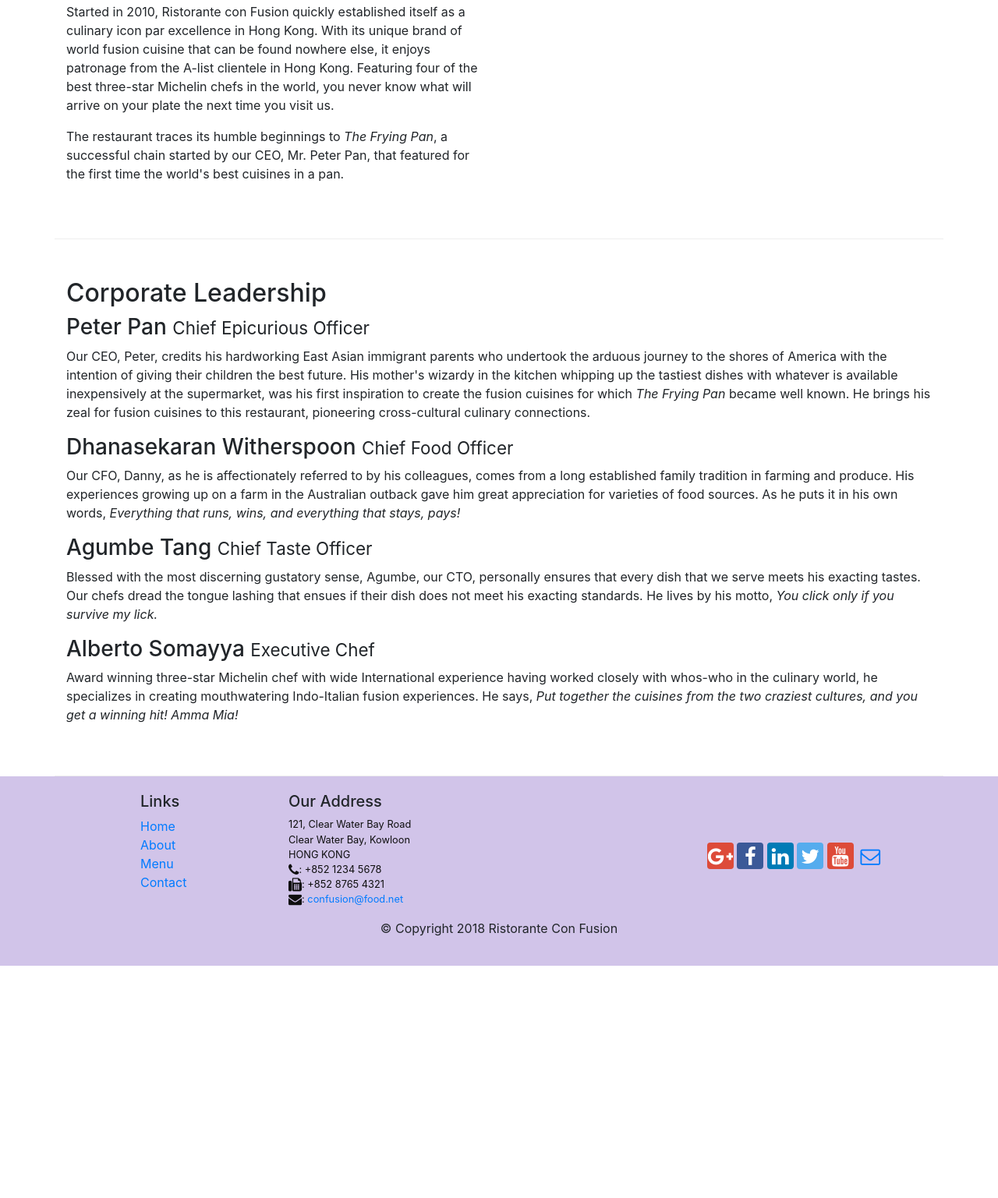
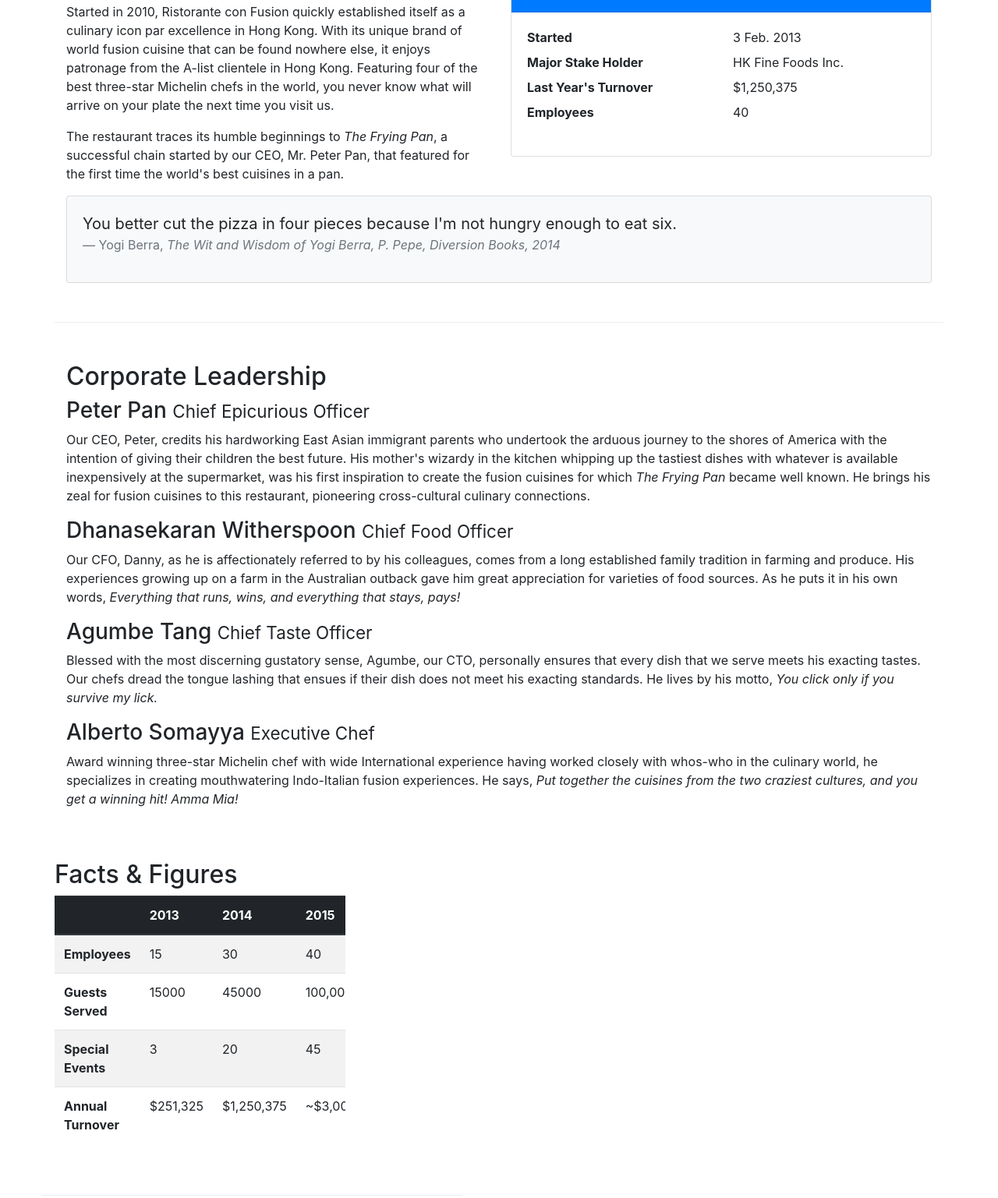
Before and after one commit to pragyajeet-c/RestaurantWebUI, a website: page aboutus.html in a window 1280 px wide. Shown: the part 578-2115 px from the top of the page at 78% size. Before the commit the page ends 1817 px from the top, so only its background shows below. Drawn offline with nearby package versions, Linux system fonts and the light colour scheme.

Commit message:
Tables and Cards

```diff
--- a/aboutus.html
+++ b/aboutus.html
@@ -67,7 +67,34 @@
                 <p>Started in 2010, Ristorante con Fusion quickly established itself as a culinary icon par excellence in Hong Kong. With its unique brand of world fusion cuisine that can be found nowhere else, it enjoys patronage from the A-list clientele in Hong Kong.  Featuring four of the best three-star Michelin chefs in the world, you never know what will arrive on your plate the next time you visit us.</p>
                 <p>The restaurant traces its humble beginnings to <em>The Frying Pan</em>, a successful chain started by our CEO, Mr. Peter Pan, that featured for the first time the world's best cuisines in a pan.</p>
             </div>
-            <div class="col-12 sol-sm">
+            <div class="col-12 col-sm-6">
+                <div class="card">
+                    <h3 class="card-header bg-primary text-white">Facts At a Glance</h3>
+                    <div class="card-body">
+                        <dl class="row">
+                            <dt class="col-6">Started</dt>
+                            <dd class="col-6">3 Feb. 2013</dd>
+                            <dt class="col-6">Major Stake Holder</dt>
+                            <dd class="col-6">HK Fine Foods Inc.</dd>
+                            <dt class="col-6">Last Year's Turnover</dt>
+                            <dd class="col-6">$1,250,375</dd>
+                            <dt class="col-6">Employees</dt>
+                            <dd class="col-6">40</dd>
+                        </dl>
+                    </div>
+                </div>
+            </div>
+            <div class="col-12">
+                <div class="card card-body bg-light">
+                    <blockquote class="blockquote">
+                        <p class="mb-0">You better cut the pizza in four pieces because
+                            I'm not hungry enough to eat six.</p>
+                        <footer class="blockquote-footer">Yogi Berra,
+                            <cite title="Source Title">The Wit and Wisdom of Yogi Berra,
+                            P. Pepe, Diversion Books, 2014</cite>
+                        </footer>
+                    </blockquote>
+                </div>
             </div>
         </div>
 
@@ -84,8 +111,52 @@
                 <h3>Alberto Somayya <small>Executive Chef</small></h3>
                 <p class="d-none d-sm-block">Award winning three-star Michelin chef with wide International experience having worked closely with whos-who in the culinary world, he specializes in creating mouthwatering Indo-Italian fusion experiences. He says, <em>Put together the cuisines from the two craziest cultures, and you get a winning hit! Amma Mia!</em></p>
             </div>
+            <div class="row row-content">
+                <div class="col-12 col-sm-9">
+                    <h2>Facts &amp; Figures</h2>
+                    <div class="table-responsive">
+                        <table class="table table-striped">
+                            <thead class="thead-dark">
+                                <tr>
+                                    <th>&nbsp;</th>
+                                    <th>2013</th>
+                                    <th>2014</th>
+                                    <th>2015</th>
+                                </tr>
+                            </thead>
+                            <tbody>
+                                <tr>
+                                    <th>Employees</th>
+                                    <td>15</td>
+                                    <td>30</td>
+                                    <td>40</td>
+                                </tr>
+                                <tr>
+                                    <th>Guests Served</th>
+                                    <td>15000</td>
+                                    <td>45000</td>
+                                    <td>100,000</td>
+                                </tr>
+                                <tr>
+                                    <th>Special Events</th>
+                                    <td>3</td>
+                                    <td>20</td>
+                                    <td>45</td>
+                                </tr>
+                                <tr>
+                                    <th>Annual Turnover</th>
+                                    <td>$251,325</td>
+                                    <td>$1,250,375</td>
+                                    <td>~$3,000,000</td>
+                                </tr>
+                            </tbody>
+                        </table>
+                    </div>
+                </div>
+                <div class="col-12 col-sm-3">
+                </div>
+           </div>
        </div>
-
     </div>
 
     <footer class="footer">
```
